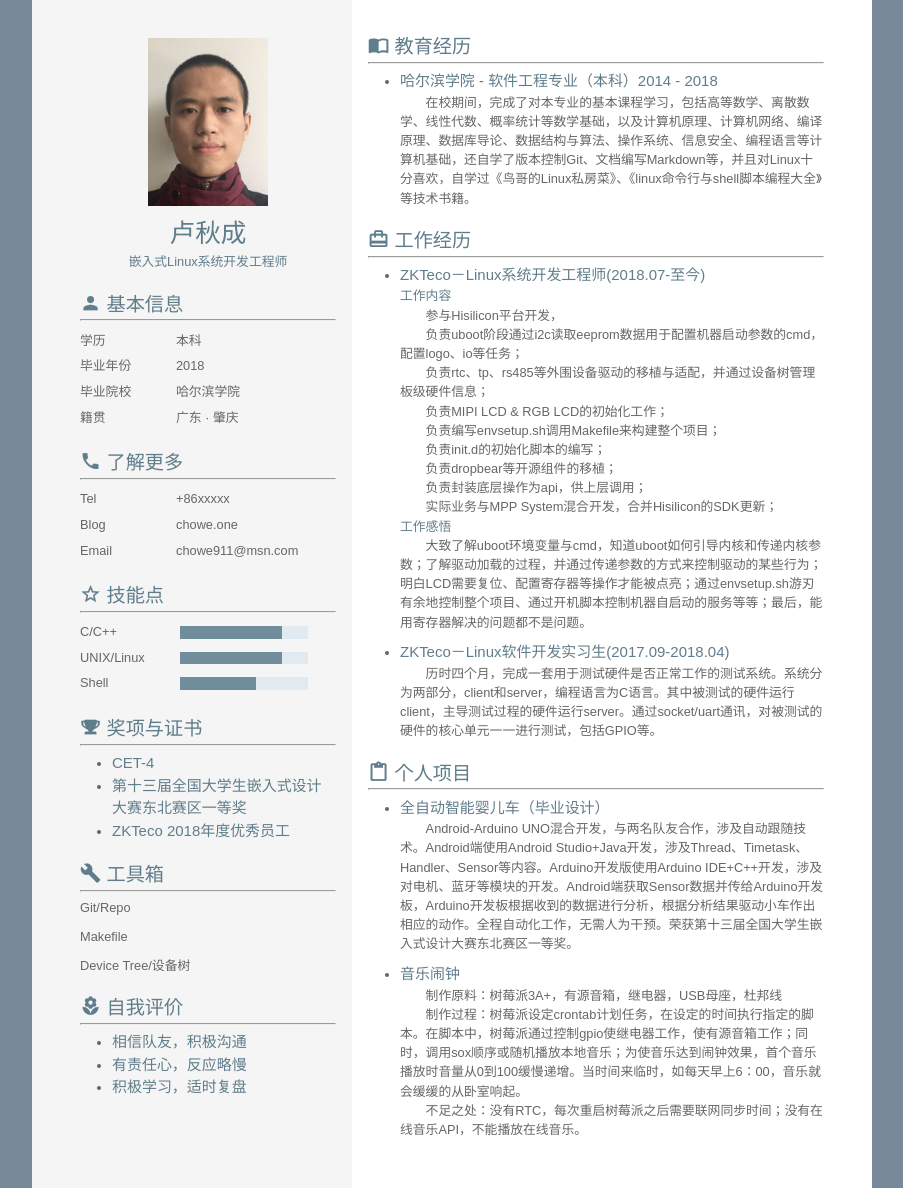
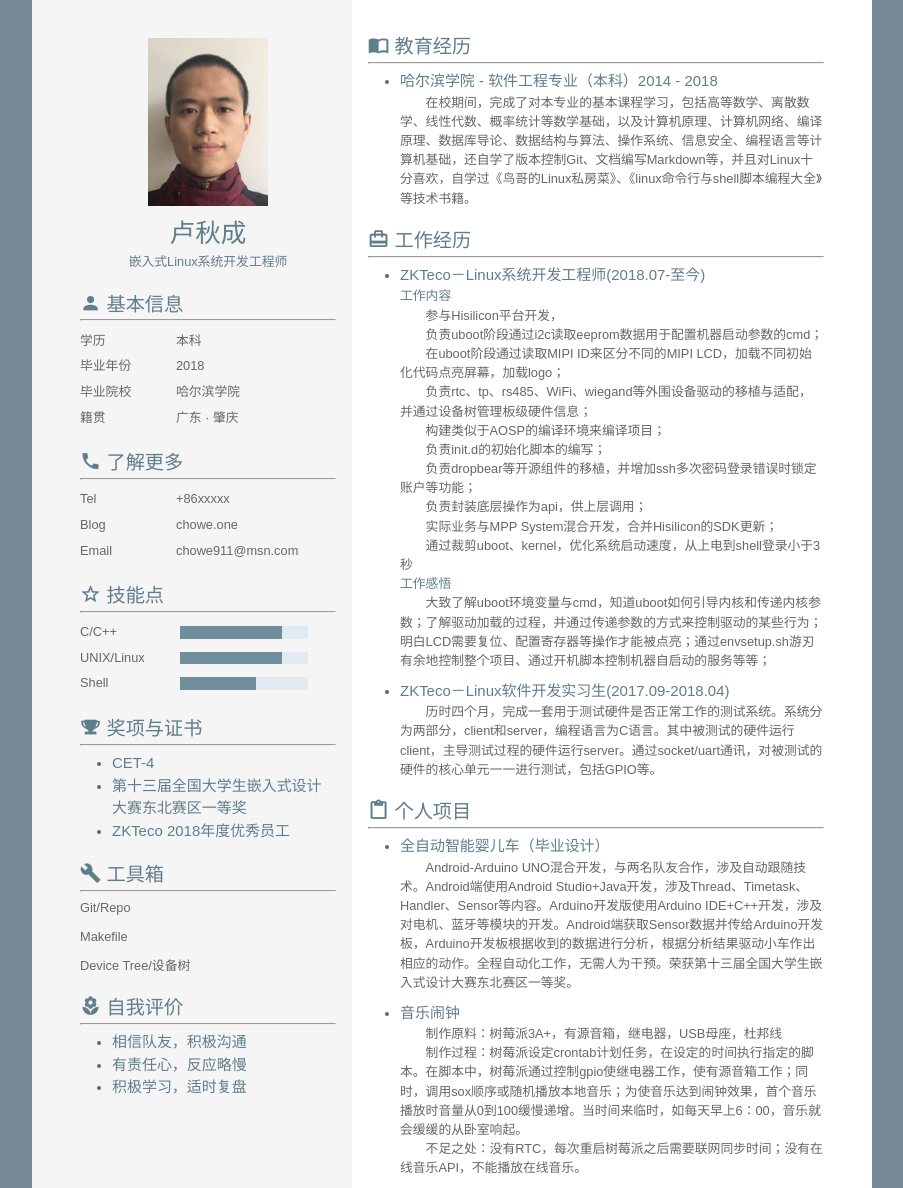
Before and after one commit to Chowe911/Chowe911.github.io, a Jekyll site: the page cv/zh.html, which Jekyll copies as it is, in a window 1280 px wide. Shown: the whole page, without its empty margins (188-1091 px from the left). Built offline with Jekyll 4.4.1, drawn with Linux system fonts in a browser that asks for light colours.

Commit message:
cv update

```diff
--- a/cv/zh.html
+++ b/cv/zh.html
@@ -208,16 +208,17 @@
                         -->
                         <h4>工作内容</h4>
                         <p>参与Hisilicon平台开发，</p>
-                        <p>负责uboot阶段通过i2c读取eeprom数据用于配置机器启动参数的cmd，配置logo、io等任务；</p>
-                        <p>负责rtc、tp、rs485等外围设备驱动的移植与适配，并通过设备树管理板级硬件信息；</p>
-                        <p>负责MIPI LCD & RGB LCD的初始化工作；</p>
-                        <p>负责编写envsetup.sh调用Makefile来构建整个项目；</p>
+                        <p>负责uboot阶段通过i2c读取eeprom数据用于配置机器启动参数的cmd；</p>
+                        <p>在uboot阶段通过读取MIPI ID来区分不同的MIPI LCD，加载不同初始化代码点亮屏幕，加载logo；</p>
+                        <p>负责rtc、tp、rs485、WiFi、wiegand等外围设备驱动的移植与适配，并通过设备树管理板级硬件信息；</p>
+                        <p>构建类似于AOSP的编译环境来编译项目；</p>
                         <p>负责init.d的初始化脚本的编写；</p>
-                        <p>负责dropbear等开源组件的移植；</p>
+                        <p>负责dropbear等开源组件的移植，并增加ssh多次密码登录错误时锁定账户等功能；</p>
                         <p>负责封装底层操作为api，供上层调用；</p>
                         <p>实际业务与MPP System混合开发，合并Hisilicon的SDK更新；</p>
+                        <p>通过裁剪uboot、kernel，优化系统启动速度，从上电到shell登录小于3秒</p>
                         <h4>工作感悟</h4>
-                        <p>大致了解uboot环境变量与cmd，知道uboot如何引导内核和传递内核参数；了解驱动加载的过程，并通过传递参数的方式来控制驱动的某些行为；明白LCD需要复位、配置寄存器等操作才能被点亮；通过envsetup.sh游刃有余地控制整个项目、通过开机脚本控制机器自启动的服务等等；最后，能用寄存器解决的问题都不是问题。</p>
+                        <p>大致了解uboot环境变量与cmd，知道uboot如何引导内核和传递内核参数；了解驱动加载的过程，并通过传递参数的方式来控制驱动的某些行为；明白LCD需要复位、配置寄存器等操作才能被点亮；通过envsetup.sh游刃有余地控制整个项目、通过开机脚本控制机器自启动的服务等等；</p>
                     </li>
                     <li>
                         <h3>ZKTeco－Linux软件开发实习生(2017.09-2018.04)</h3>
```
